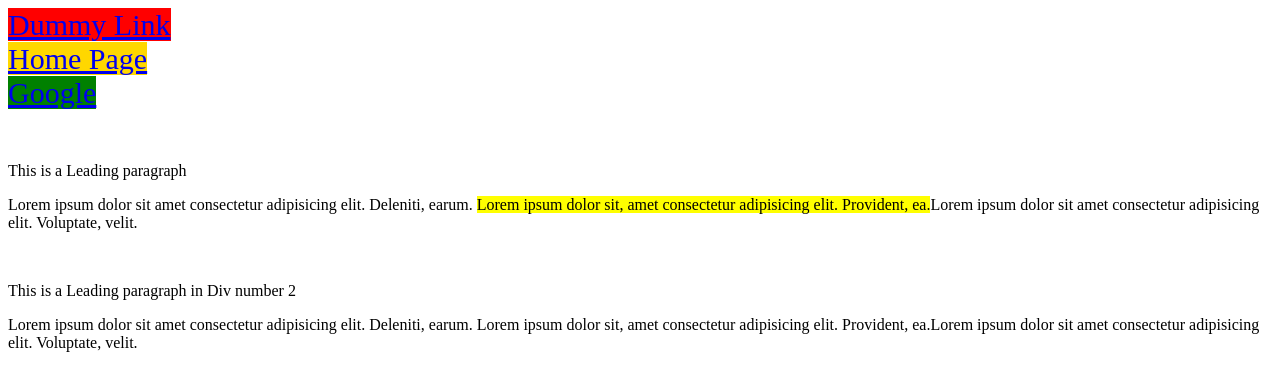
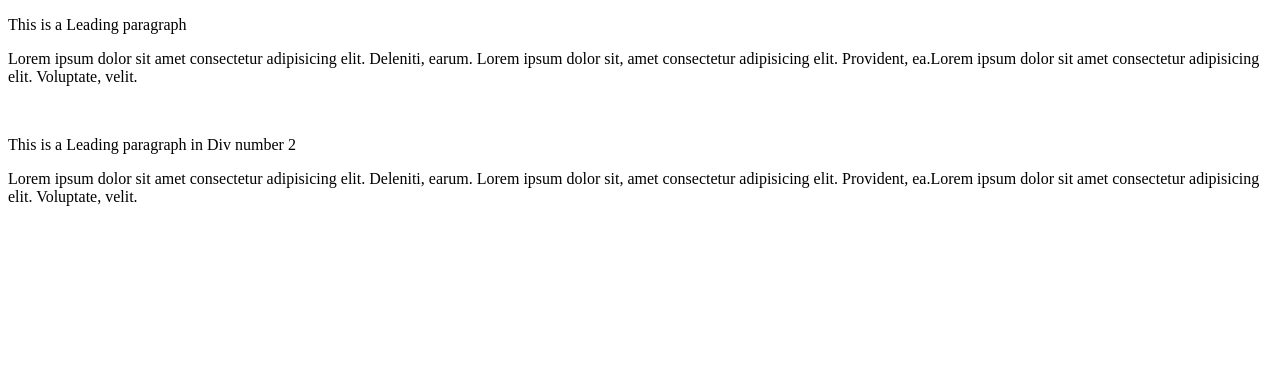
Before and after one commit to MontesCodes/ResponsivesWebsitesWithHTMLandCSS, a plain HTML site: page 1 CSS Tutorial For Beginners/index.html in a window 1280 px wide. Drawn offline with Linux system fonts and the light colour scheme.

Commit message:
updating Last Rule, Inheritance, Specificity, EngineeringMe, 10-20-2022

```diff
--- a/1 CSS Tutorial For Beginners/css/style.css
+++ b/1 CSS Tutorial For Beginners/css/style.css
@@ -1,20 +1 @@
-/* Attributes */
-
-a[href] {
-  background-color: red;
-}
-
-a[href] {
-  font-size: 30px;
-}
-
-a[href^='http'] {
-  background-color: green;
-}
-a[href$='html'] {
-  background-color: gold;
-}
-
-span[class] {
-  background-color: yellow;
-}
+/* Inheritance, Last Rule, Specificity */
--- a/1 CSS Tutorial For Beginners/index.html
+++ b/1 CSS Tutorial For Beginners/index.html
@@ -9,30 +9,25 @@
     <title>First WebSite</title>
   </head>
   <body>
-    <a href="#">Dummy Link</a>
-    <br />
-    <a href="index.html" target="_blank">Home Page</a>
-    <br />
-    <a href="http://www.google.com" target="_blank">Google</a>
+    <div>
+      <p>This is a Leading paragraph</p>
 
-    <br />
-    <br />
-    <br />
-    <div class="one">
-      <p>This is a Leading paragraph</p>
       <p>
         Lorem ipsum dolor sit amet consectetur adipisicing elit. Deleniti,
         earum.
-        <span class="two"
+        <span
           >Lorem ipsum dolor sit, amet consectetur adipisicing elit. Provident,
           ea.</span
         >Lorem ipsum dolor sit amet consectetur adipisicing elit. Voluptate,
         velit.
       </p>
+
       <br />
     </div>
+
     <div>
       <p>This is a Leading paragraph in Div number 2</p>
+
       <p>
         Lorem ipsum dolor sit amet consectetur adipisicing elit. Deleniti,
         earum.
```
